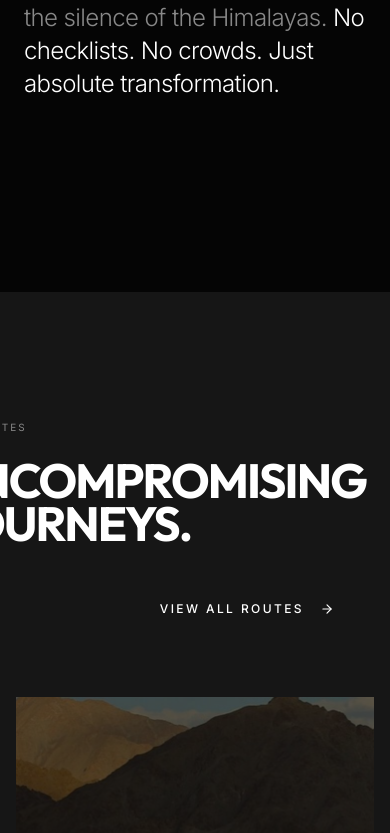
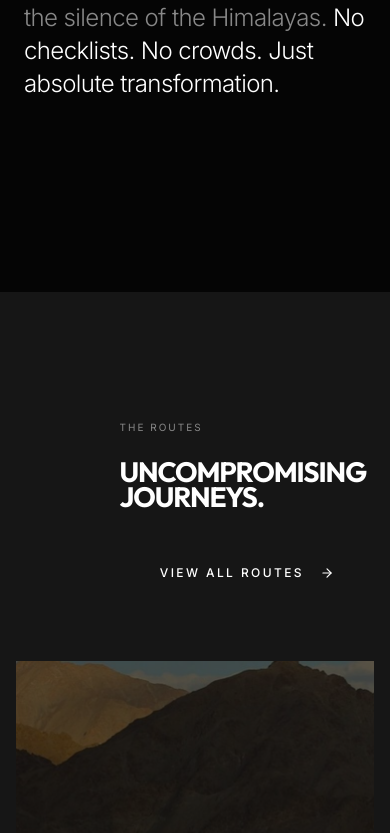
Before and after one commit to deetours/girivah, a Next.js app: page / in a window 390 px wide. Shown: the part 1164-1997 px from the top of the page. Built offline with nearby package versions, Linux system fonts and the light colour scheme.

Commit message:
Update page styles: add overflow-hidden to expeditions section and flex constraints for better mobile layout

```diff
--- a/app/globals.css
+++ b/app/globals.css
@@ -65,6 +65,7 @@
   html {
     background-color: #050505;
     /* Force void early */
+    overflow-x: clip; /* Prevents any child from causing horizontal scroll */
   }
 
   body {
@@ -105,20 +106,24 @@
     letter-spacing: -0.04em;
     font-weight: 700;
     text-transform: uppercase;
+    word-break: break-word;
+    overflow-wrap: break-word;
   }
 
   h1 {
-    font-size: clamp(4rem, 10vw, 10rem);
+    /* Minimum scales with viewport — never fixed, prevents overflow */
+    font-size: clamp(2.5rem, 10vw, 10rem);
     line-height: 0.85;
   }
 
   h2 {
-    font-size: clamp(3rem, 6vw, 6rem);
+    /* Was 3rem min — too large for narrow mobile containers */
+    font-size: clamp(1.75rem, 6.5vw, 6rem);
     line-height: 0.9;
   }
 
   h3 {
-    font-size: clamp(1.5rem, 3vw, 3rem);
+    font-size: clamp(1.25rem, 3.5vw, 3rem);
     line-height: 1;
   }
 
--- a/app/page.tsx
+++ b/app/page.tsx
@@ -134,11 +134,11 @@ export default function Home() {
       </section>
 
       {/* ═ ACT 3: THE BENDING GRID (Expeditions) ═ */}
-      <section className="py-32 bg-secondary">
+      <section className="py-32 bg-secondary overflow-hidden">
         <div className="max-w-[1400px] mx-auto px-6 md:px-12 mb-20 flex flex-col md:flex-row justify-between items-end gap-10">
-          <div>
+          <div className="min-w-0 flex-1">
             <p className="text-[10px] tracking-[0.2em] md:tracking-[0.3em] uppercase text-muted-foreground mb-6">The Routes</p>
-            <h2 className="font-display text-primary">Uncompromising<br />Journeys.</h2>
+            <h2 className="font-display text-white">Uncompromising<br />Journeys.</h2>
           </div>
           <Link href="/expeditions" className="btn-ghost pb-0 md:pb-4 border-none hover:text-accent">
             View All Routes <ArrowRight size={14} className="inline ml-2" />
```
Also changed, not shown: 1 other file (tests, documents, lock files or other folders).
